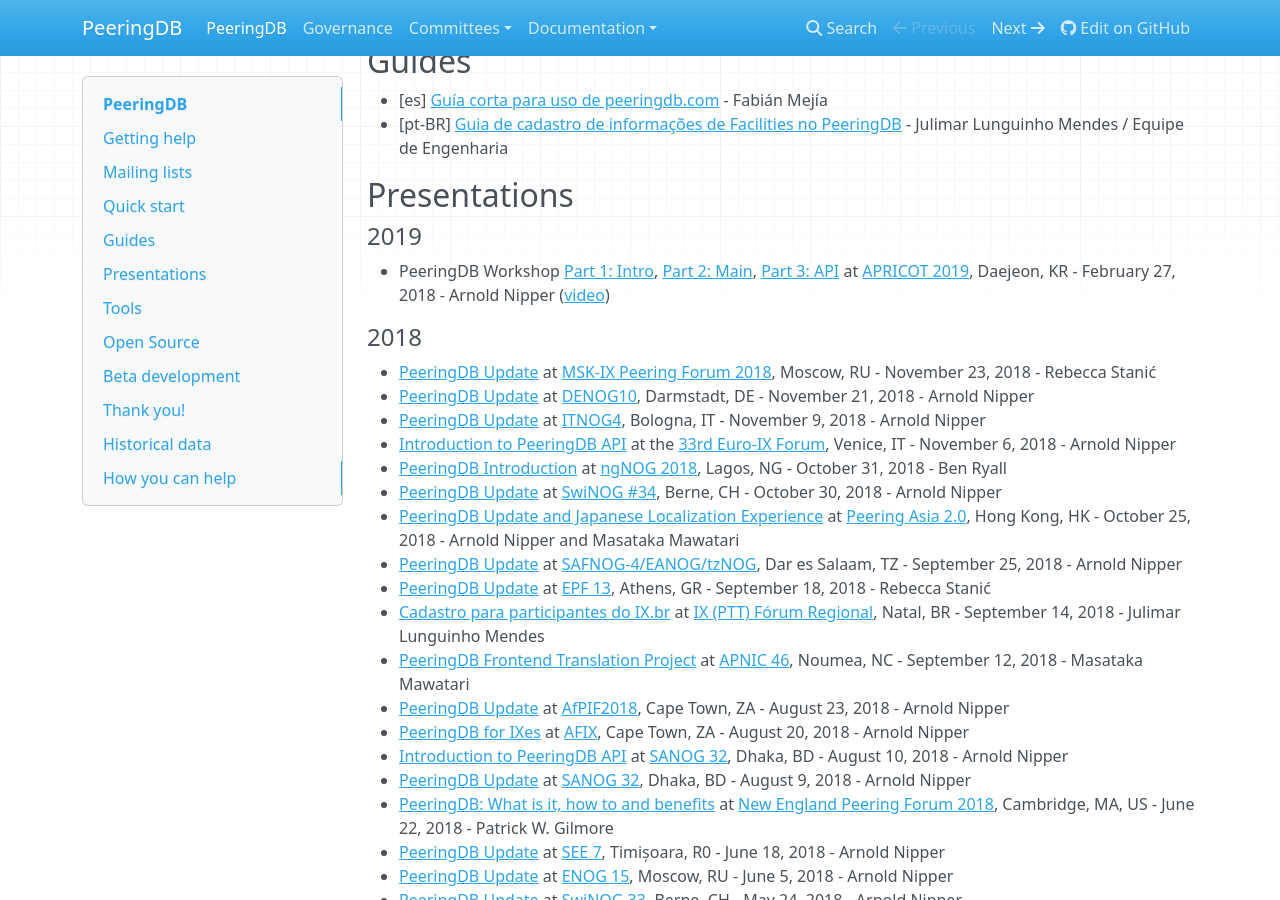
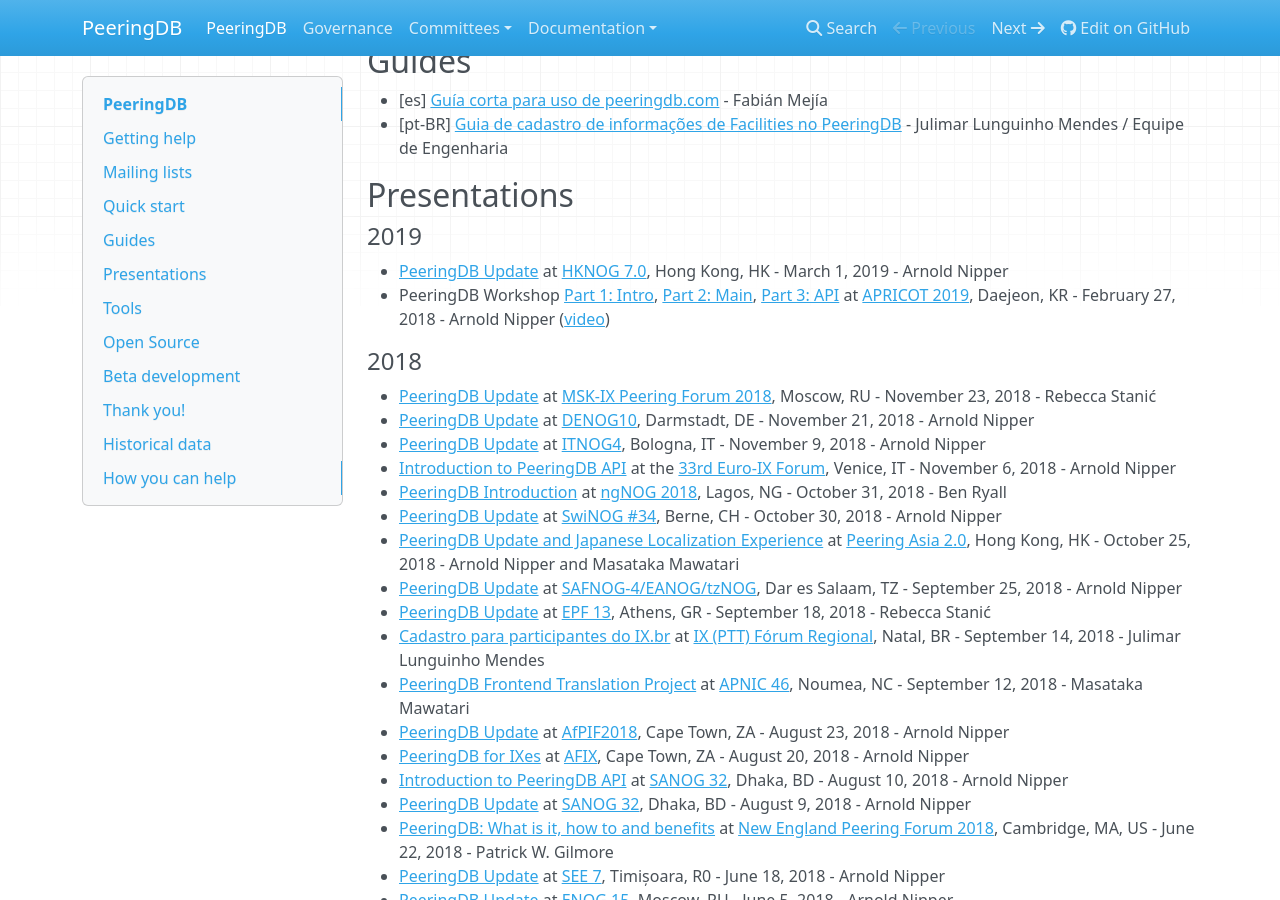
Before and after one commit to peeringdb/docs, an MkDocs documentation site: the page built from docs/index.md, in a window 1280 px wide and 900 px high, scrolled down 1184 px. Built offline with MkDocs 1.6.1, drawn with Linux system fonts in a browser that asks for light colours; nearby versions of some CDN libraries.

Commit message:
Added Arnold's HKNOG 7.0 slides.

```diff
--- a/docs/index.md
+++ b/docs/index.md
@@ -52,6 +52,7 @@
 
 #### 2019
 
+- [PeeringDB Update](presentation/20190301-HKNOG70-Arnold-Nipper-V2.pdf) at [HKNOG 7.0](https://hknog.net/hknog-7-0/), Hong Kong, HK - March 1, 2019 - Arnold Nipper
 - PeeringDB Workshop [Part 1: Intro](presentation/20190227-peeringdb-workshop-1-intro.pdf), [Part 2: Main](presentation/20190227-peeringdb-workshop-2-main.pdf), [Part 3: API](presentation/20190227-peeringdb-workshop-3-api.pdf) at [APRICOT 2019](https://2019.apricot.net/program/schedule/#/day/10/peeringdb-tutorial), Daejeon, KR - February 27, 2018 - Arnold Nipper ([video](https://www.youtube.com/watch?v=cygDlOqs9tI))
 
 #### 2018
```
Also changed, not shown: 1 other file.
